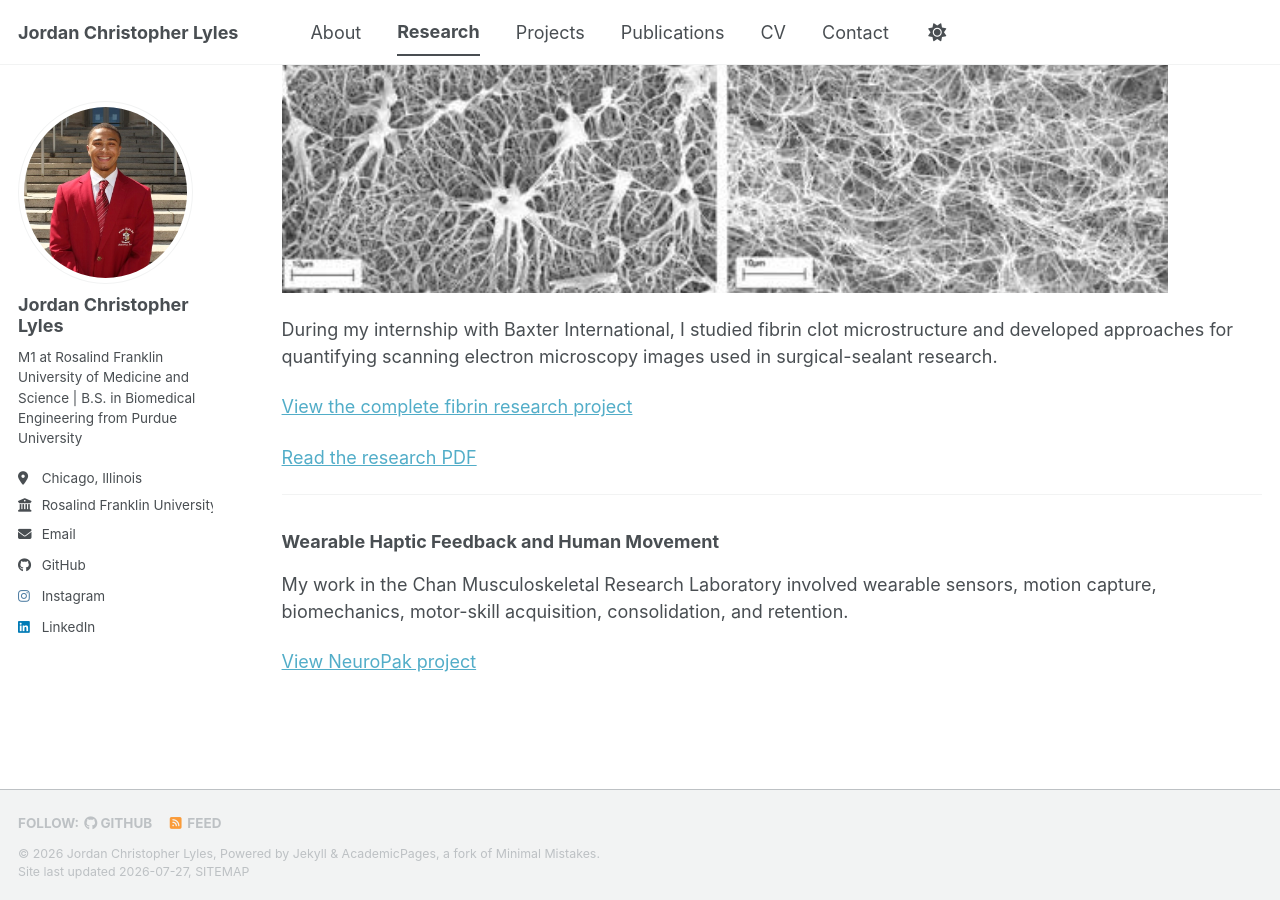
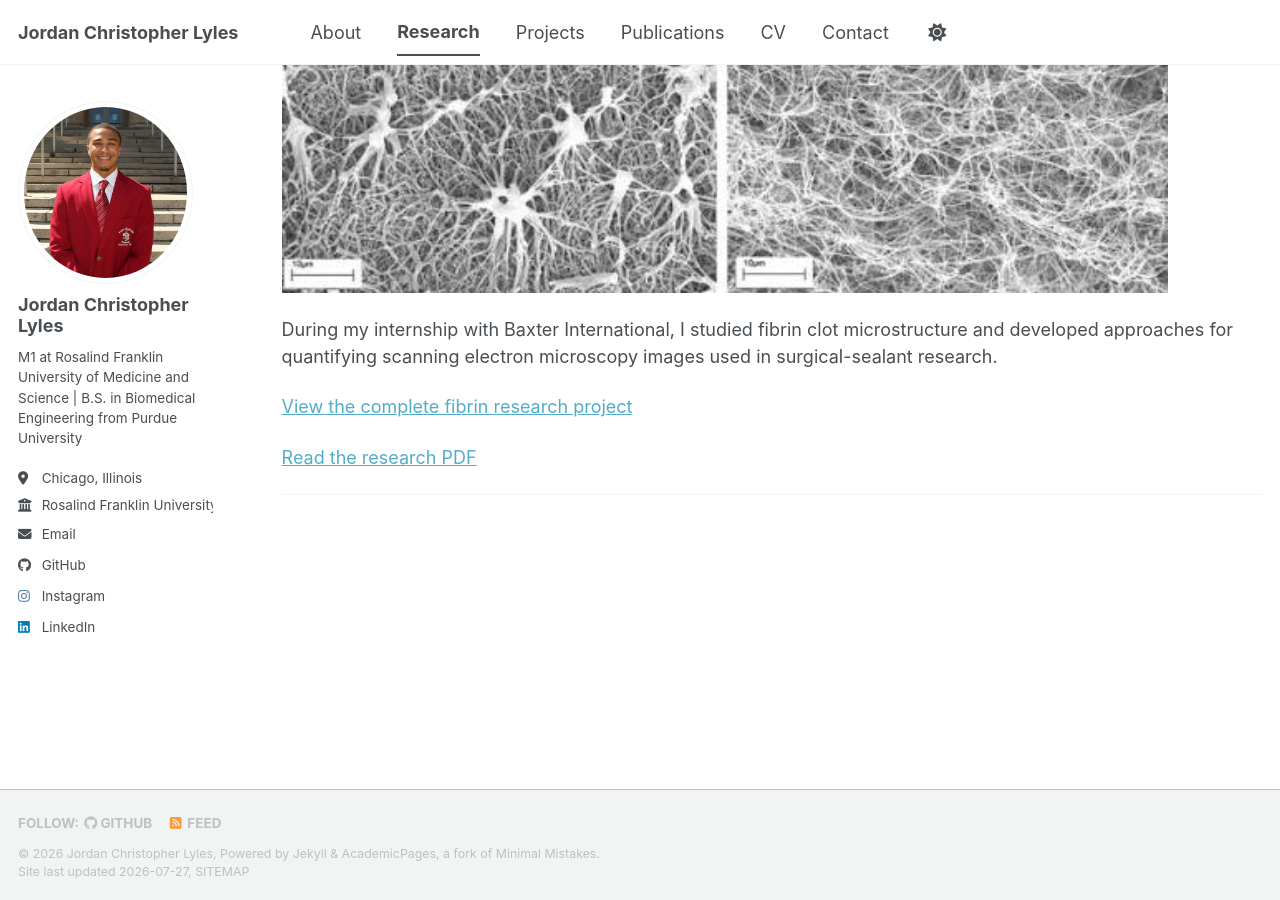
Before and after one commit to jlyles8/jlyles8.github.io, a Jekyll site: the page built from _pages/research.md, in a window 1280 px wide and 900 px high, scrolled down 1818 px. Built offline with Jekyll 4.4.1, drawn with Linux system fonts in a browser that asks for light colours; a style sheet for code colours, icons or effects is not loaded.

Commit message:
Update research.md

```diff
--- a/_pages/research.md
+++ b/_pages/research.md
@@ -38,10 +38,3 @@ in surgical-sealant research.
 [Read the research PDF](/files/fibrin_clot_publication.pdf)
 
 ---
-
-### Wearable Haptic Feedback and Human Movement
-
-My work in the Chan Musculoskeletal Research Laboratory involved wearable sensors,
-motion capture, biomechanics, motor-skill acquisition, consolidation, and retention.
-
-[View NeuroPak project](https://jlyles8.github.io/jordan-christopher-lyles-neuropak-research/)
```
